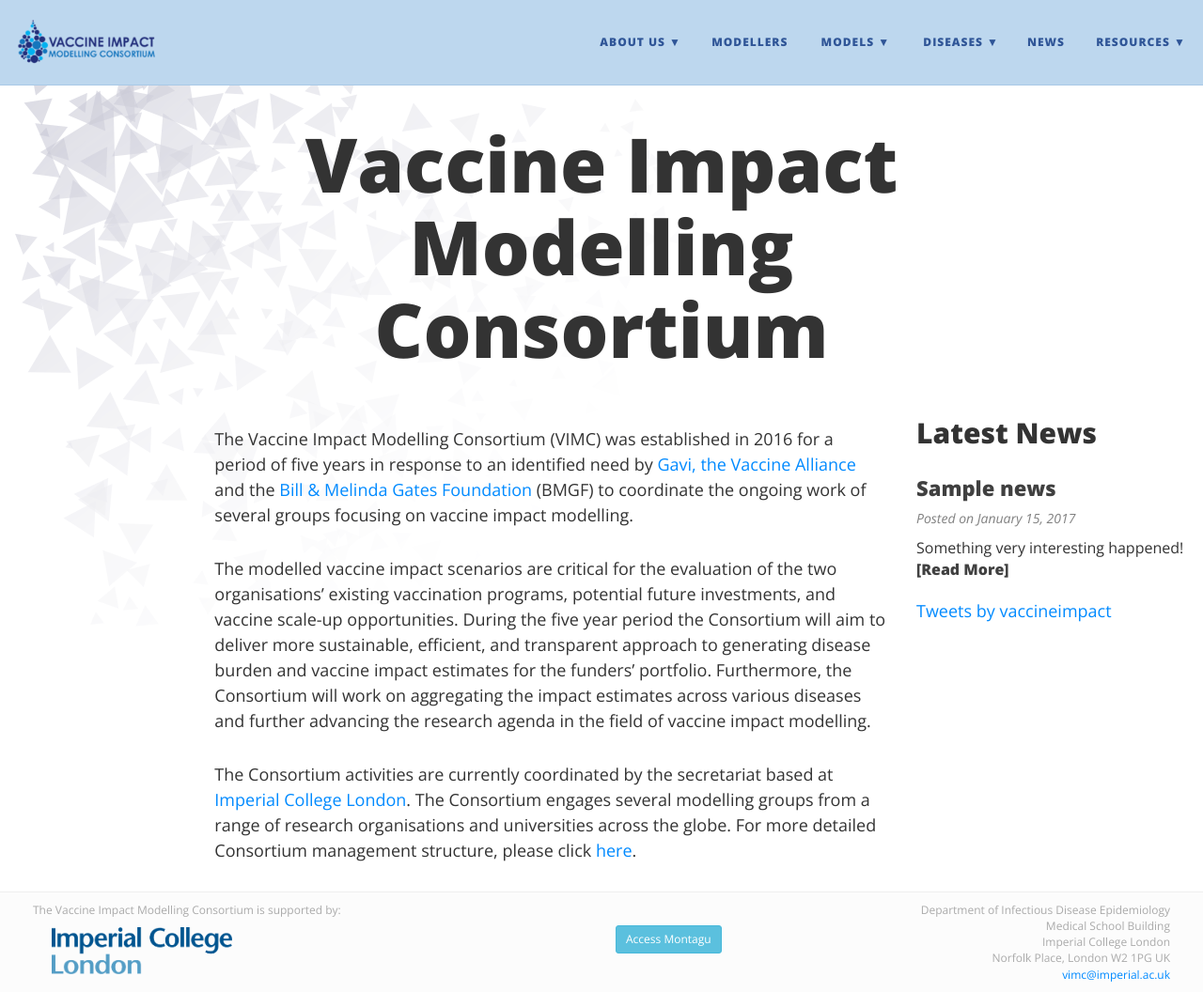
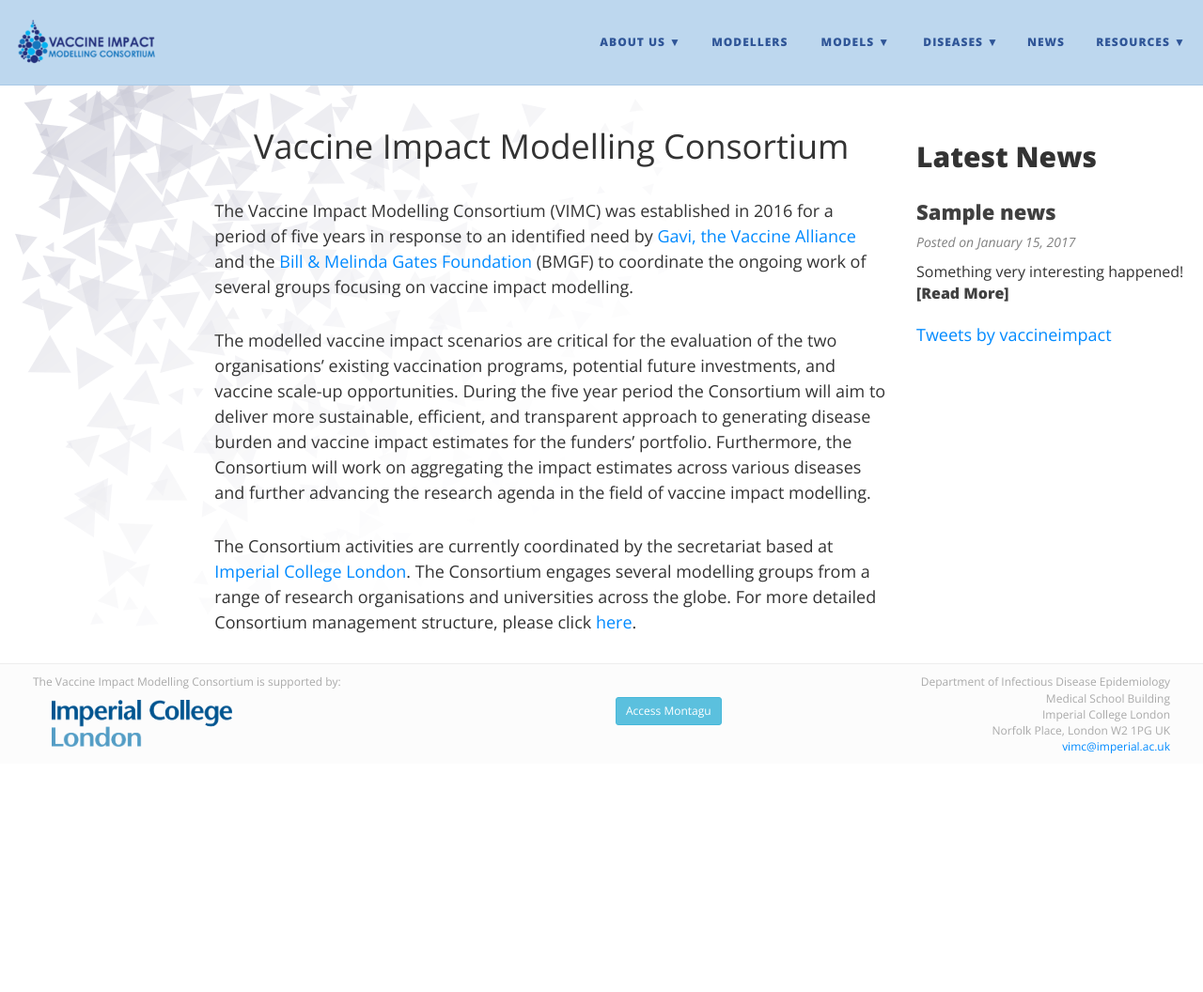
Before and after one commit to vimchub/vaccineimpact, a Jekyll site: the page built from index.md, in a window 1280 px wide and 1056 px high. Shown: the whole window at 94% size. Built offline with Jekyll 4.4.1, drawn with Linux system fonts in a browser that asks for light colours; nearby versions of some CDN libraries; comment, search, counter and statistics services are not loaded.

Commit message:
Create index.md

```diff
--- a/index.md
+++ b/index.md
@@ -1,7 +1,8 @@
 ---
 layout: index
-title: Vaccine Impact Modelling Consortium
 ---
+
+<div style="font-size:36px; text-align:center">Vaccine Impact Modelling Consortium</div>
 
 The Vaccine Impact Modelling Consortium (VIMC) was established in 2016 for a period of five years in response to an identified need by [Gavi, the Vaccine Alliance](http://www.gavi.org/) and the [Bill & Melinda Gates Foundation](http://www.gatesfoundation.org/) (BMGF) to coordinate the ongoing work of several groups focusing on vaccine impact modelling.
 
```
